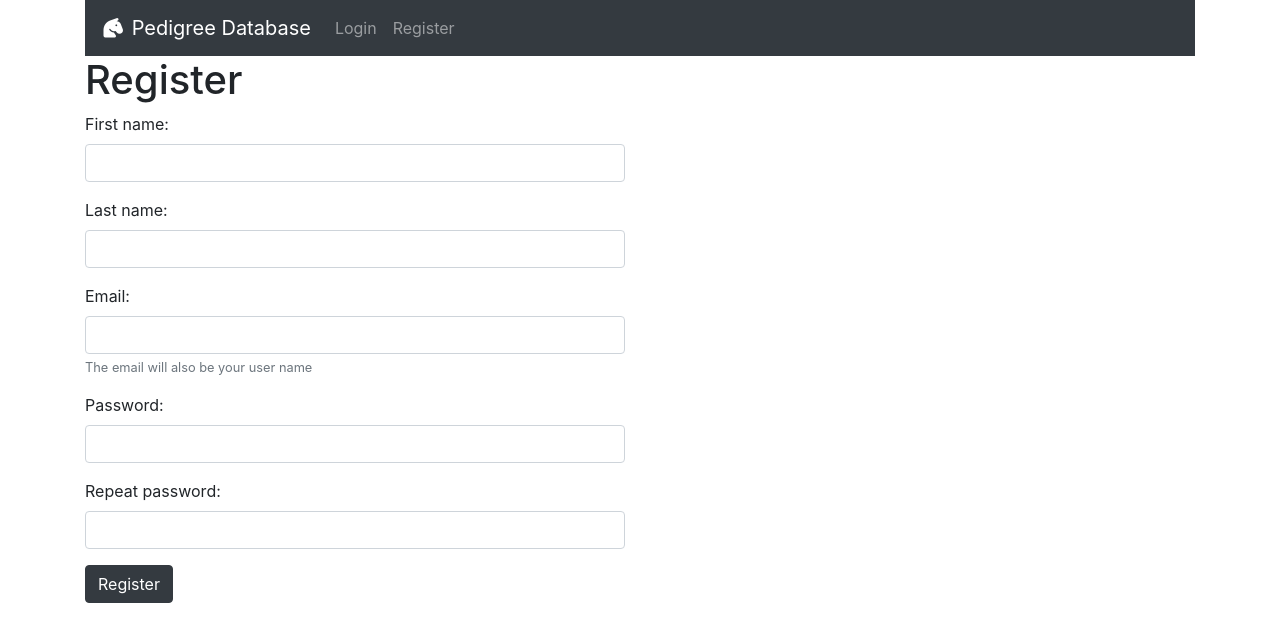
After one commit to mkkekkonen/OwaspTopTenDemo, a Django app: page /register/ in a window 1280 px wide. The commit adds this page. Shown: the top 642 px of the page. Run offline with Django 3.2, Linux system fonts and the light colour scheme; some libraries are stand-ins or nearby versions.

Commit message:
Registration and custom login view + errors and flash messages to login form template + nav links to navbar + register and login forms for request validation + custom CSS stylesheet + edit validation error styles + remove database from source control + add databases to .gitignore

```diff
--- /dev/null
+++ b/ui/static/css/style.css
@@ -0,0 +1,6 @@
+.errorlist {
+  color: #A00;
+  list-style: none;
+  list-style-type: none;
+  padding: 0;
+}
--- /dev/null
+++ b/ui/templates/auth/register.html
@@ -0,0 +1,57 @@
+{% extends 'layout/base.html' %}
+
+{% block content %}
+  <div class="row">
+    <div class="col-lg">
+      {% if flash_error %}
+        <div class="alert alert-danger">{{ flash_error }}</div>
+      {% endif %}
+    </div>
+  </div>
+
+  <div class="row">
+    <div class="col-lg">
+      <h1>Register</h1>
+
+      {{ form.non_field_errors }}
+
+      <form method="POST">
+        {% csrf_token %}
+
+        <div class="form-group">
+          <label for="firstName">First name:</label>
+          <input type="text" name="first_name" id="firstName" class="form-control" />
+          {{ form.first_name.errors }}
+        </div>
+
+        <div class="form-group">
+          <label for="lastName">Last name:</label>
+          <input type="text" name="last_name" id="lastName" class="form-control" />
+          {{ form.last_name.errors }}
+        </div>
+
+        <div class="form-group">
+          <label for="email">Email:</label>
+          <input type="email" name="email" id="email" class="form-control" />
+          <small id="emailHelp" class="form-text text-muted">The email will also be your user name</small>
+          {{ form.email.errors }}
+        </div>
+
+        <div class="form-group">
+          <label for="password">Password:</label>
+          <input type="password" name="password" id="password" class="form-control" />
+          {{ form.password.errors }}
+        </div>
+
+        <div class="form-group">
+          <label for="passwordRepeat">Repeat password:</label>
+          <input type="password" name="password_repeat" id="passwordRepeat" class="form-control" />
+          {{ form.password_repeat.errors }}
+        </div>
+
+        <button type="submit" class="btn btn-dark">Register</button>
+      </form>
+    </div>
+    <div class="col-lg"></div>
+  </div>
+{% endblock %}
--- a/ui/templates/layout/base.html
+++ b/ui/templates/layout/base.html
@@ -8,6 +8,7 @@
     <link rel="stylesheet" href="{% static 'css/bootstrap.css' %}" />
     <link rel="stylesheet" href="{% static 'css/bootstrap-grid.css' %}" />
     <link rel="stylesheet" href="{% static 'css/bootstrap-reboot.css' %}" />
+    <link rel="stylesheet" href="{% static 'css/style.css' %}" />
 
     <script src="https://kit.fontawesome.com/8c41a14d8c.js" crossorigin="anonymous"></script>
     <script src="{% static 'js/bootstrap.js' %}"></script>
@@ -15,11 +16,27 @@
 
   <body>
     <div class="container">
-      <nav class="navbar navbar-dark bg-dark">
+      <nav class="navbar navbar-expand-lg navbar-dark bg-dark">
         <a class="navbar-brand" href="/">
           <i class="fas fa-horse-head"></i>
           Pedigree Database
         </a>
+
+        <ul class="navbar-nav mr-auto">
+          {% if not logged_in %}
+            <li class="nav-item">
+              <a class="nav-link" href="/login">Login</a>
+            </li>
+
+            <li class="nav-item">
+              <a class="nav-link" href="/register">Register</a>
+            </li>
+          {% else %}
+            <li class="nav-item">
+              <a class="nav-link" href="/logout">Logout</a>
+            </li>
+          {% endif %}
+        </ul>
       </nav>
 
       {% block content %}
--- a/ui/urls.py
+++ b/ui/urls.py
@@ -1,7 +1,10 @@
 from django.urls import path
 from django.contrib.auth.views import LoginView, LogoutView
 
+import ui.views as views
+
 urlpatterns = [
-  path('login/', LoginView.as_view(template_name='auth/login.html')),
+  path('login/', views.loginView, name='login'),
   path('logout/', LogoutView.as_view(next_page='/')),
+  path('register/', views.registerView, name='register'),
 ]
--- a/ui/views.py
+++ b/ui/views.py
@@ -1,4 +1,73 @@
-from django.shortcuts import render
+from django.shortcuts import render, redirect
+from django.contrib.auth.decorators import login_required
+from django.contrib.auth.models import User
+from django.contrib.auth import authenticate, login
+
+from .forms import LoginForm, RegisterForm
+
+def loginView(request):
+  if request.method == 'GET':
+    flash_success = request.session.get('flash_success')
+
+    return render(request, 'auth/login.html', { 'flash_success': flash_success })
+
+  elif request.method == 'POST':
+    form = LoginForm(request.POST)
+
+    if form.is_valid():
+      username = form.cleaned_data['username']
+      password = form.cleaned_data['password']
+
+      user = authenticate(request, username=username, password=password)
+
+      if user is not None:
+        login(request, user)
+
+        return redirect('/')
+
+      else:
+        return render(request, 'auth/login.html', {
+          'flash_error': 'Wrong username/password combination',
+          'form': form,
+        })
+
+    return render(request, 'auth/login.html', {
+      'flash_error': 'Could not log in',
+      'form': form,
+    })
 
 def helloView(request):
-  return render(request, 'hello/hello.html')
+  logged_in = request.user.is_authenticated
+
+  return render(request, 'hello/hello.html', { 'logged_in': logged_in })
+
+def registerView(request):
+  if request.method == 'GET':
+    return render(request, 'auth/register.html')
+
+  elif request.method == 'POST':
+    form = RegisterForm(request.POST)
+
+    if form.is_valid():
+      first_name = form.cleaned_data['first_name']
+      last_name = form.cleaned_data['last_name']
+      email = form.cleaned_data['email']
+      password = form.cleaned_data['password']
+
+      try:
+        user = User.objects.create(
+          username=email,
+          email=email,
+          first_name=first_name,
+          last_name=last_name,
+        )
+        user.set_password(password)
+        user.save()
+      except Exception as e:
+        return render(request, 'auth/register.html', { 'form': form, 'flash_error': e })
+
+      request.session['flash_success'] = 'Registration successful!'
+
+      return redirect('/login')
+
+    return render(request, 'auth/register.html', { 'form': form })
```
Also changed, not shown: ui/forms.py (added, +23 -0 lines), ui/templates/auth/login.html (+16 -0 lines), db.sqlite3 (deleted), 1 other file.
